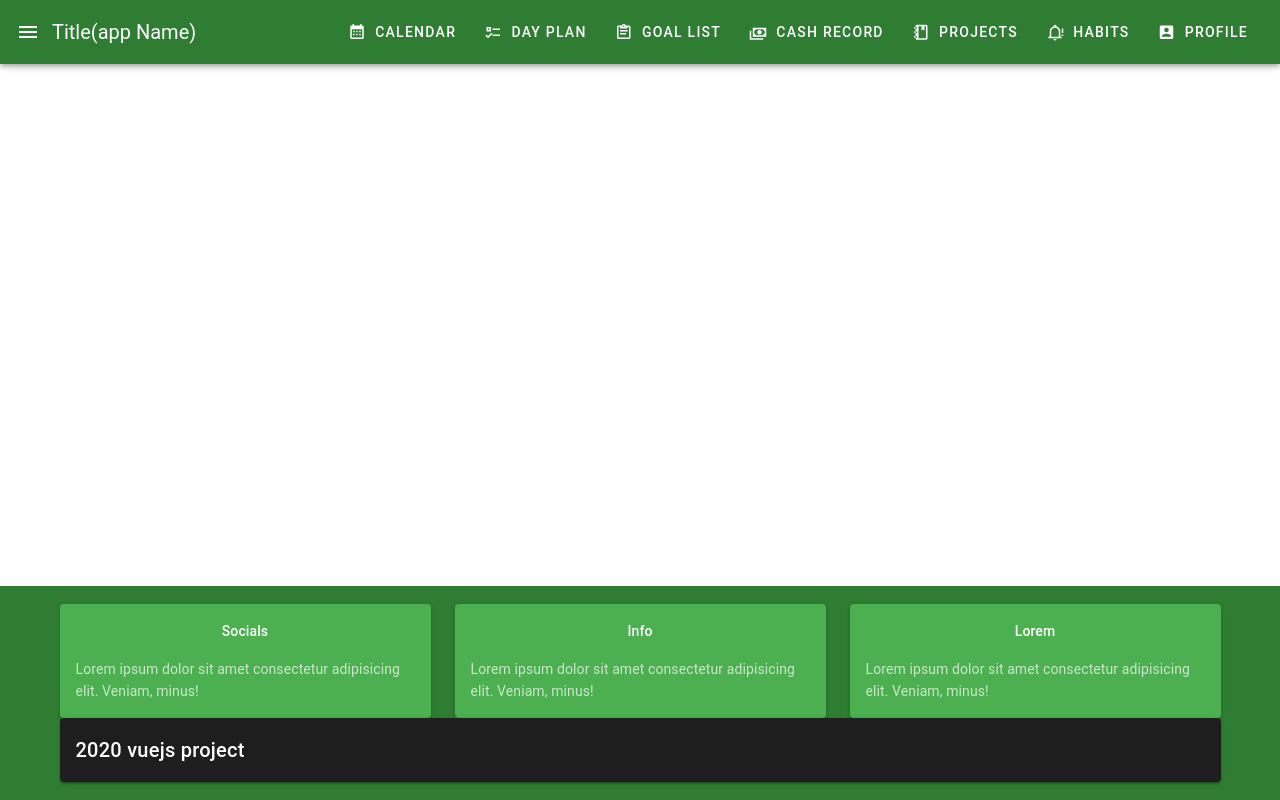
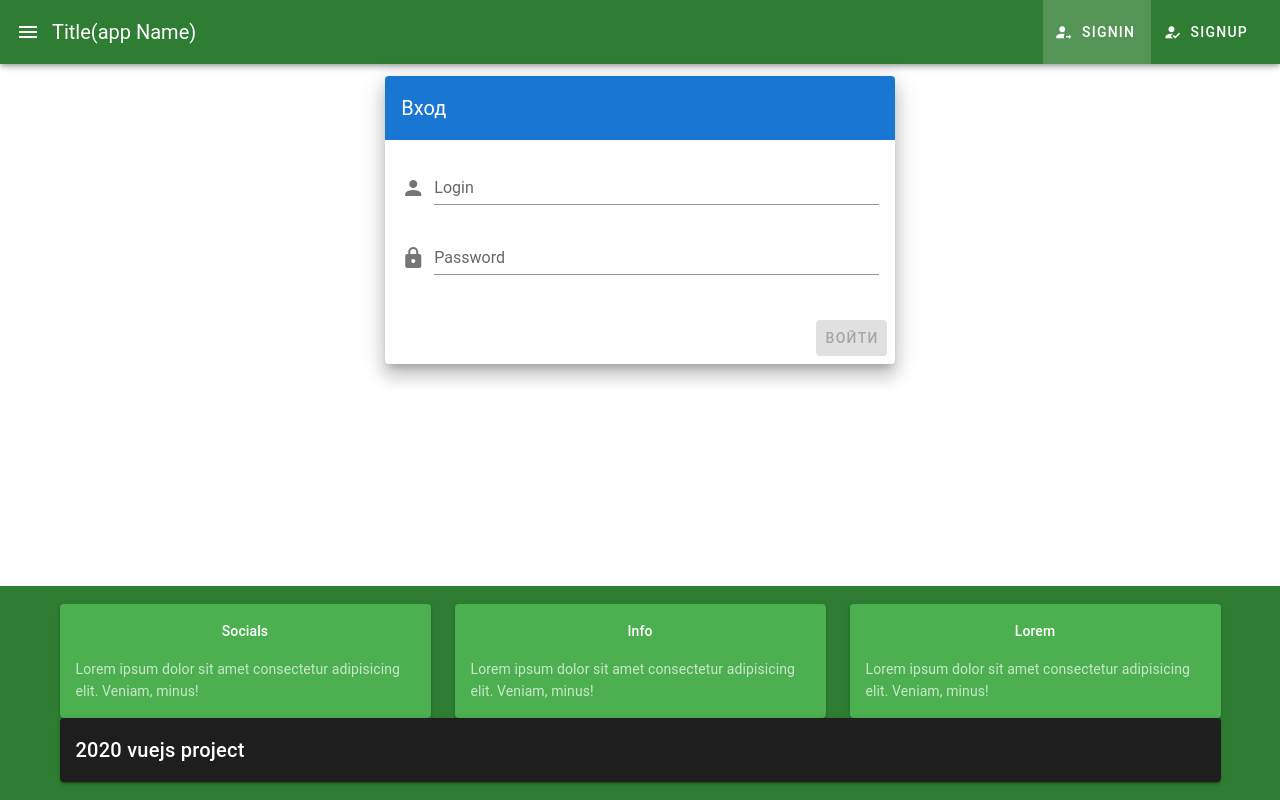
Before and after one commit to tsepo4kin/planningCalendar, a Vue app: page /signIn in a window 1280 px wide. Built offline with nearby package versions, Linux system fonts and the light colour scheme; no server answers; a small style sheet from the web is missing.

Commit message:
create state

```diff
--- a/src/components/AppHeader.vue
+++ b/src/components/AppHeader.vue
@@ -86,7 +86,7 @@ export default {
         }
       },
       isAuth() {
-        return true
+        return false
       }
     }
 };
--- a/src/router/index.js
+++ b/src/router/index.js
@@ -8,6 +8,8 @@ import Profile from "../views/Profile.vue";
 import CashRecord from "../views/CashRecord.vue";
 import Projects from "../views/Projects.vue";
 import Habits from "../views/Habits.vue";
+import SignIn from "../views/SignIn.vue";
+import SignUp from "../views/SignUp.vue";
 
 
 Vue.use(VueRouter);
@@ -53,6 +55,16 @@ const routes = [
     name: "Habits",
     component: Habits
   },
+  {
+    path: "/signIn",
+    name: "SignIn",
+    component: SignIn
+  },
+  {
+    path: "/signUp",
+    name: "SignUn",
+    component: SignUp
+  },
 ];
 
 const router = new VueRouter({
--- /dev/null
+++ b/src/store/general.js
@@ -0,0 +1,24 @@
+export default {
+  state: {
+    processing: false,
+    error: null
+  },
+  mutations: {
+    SetProcessing(state, payload) {
+      state.processing = payload
+    },
+    SetError(state, payload) {
+      state.error = payload
+    },
+    ClearError(state) {
+      state.error = null
+    }
+  },
+  actions: {
+
+  },
+  getters: {
+    getError: (state) => state.error,
+    getProcessing: (state) => state.processing
+  }
+}
--- a/src/store/index.js
+++ b/src/store/index.js
@@ -1,11 +1,13 @@
 import Vue from "vue";
 import Vuex from "vuex";
+import GeneralModule from "./general";
+import UserModule from "./user"
 
 Vue.use(Vuex);
 
 export default new Vuex.Store({
-  state: {},
-  mutations: {},
-  actions: {},
-  modules: {}
+  modules: {
+    GeneralModule,
+    UserModule
+  }
 });
--- /dev/null
+++ b/src/store/user.js
@@ -0,0 +1,60 @@
+import firebase from 'firebase'
+export default {
+  state: {
+    user: {
+      isAuth: false,
+      uid: null
+    }
+  },
+  mutations: {
+    SetUser(state, payload) {
+      state.user.isAuth = true,
+      state.user.uid = payload
+    },
+    UnsetUser(state) {
+      state.user.isAuth = false,
+      state.user.uid = null
+    }
+  },
+  actions: {
+    signUp({commit}, payload) {
+      commit('SetProcessing', true)
+      commit('ClearError')
+
+      firebase.auth().createUserWithEmailAndPassword(payload.email, payload.password)
+        .then(() => {
+          commit('SetProcessing', false)
+        })
+        .catch((e) => {
+          commit('SetProcessing', false)
+          commit('SetError', e.message)
+        })
+    },
+    signOut() {
+      firebase.auth().signOut()
+    },
+    signIn({commit}, payload) {
+      commit('SetProcessing', true)
+      commit('ClearError')
+
+      firebase.auth().signInWithEmailAndPassword(payload.email, payload.password)
+        .then(() => {
+          commit('SetProcessing', false)
+        })
+        .catch((e) => {
+          commit('SetProcessing', false)
+          commit('SetError', e.message)
+        })
+    },
+    stateChange({commit}, payload) {
+      if(payload) {
+        commit('SetUser', payload.uid)
+      }else {
+        commit('UnsetUser')
+      }
+    }
+  },
+  getters: {
+    isAuth: (state) => state.user.isAuth
+  }
+}
--- a/src/views/SignIn.vue
+++ b/src/views/SignIn.vue
@@ -1,9 +1,98 @@
 <template>
-  <div>SignIn</div>
+  <v-row
+    align="center"
+    justify="center"
+  >
+      <v-col
+      cols="12"
+      sm="8"
+      md="5"
+      >
+      <v-card class="elevation-12">
+          <v-toolbar
+          color="primary"
+          dark
+          flat
+          >
+          <v-toolbar-title>Вход</v-toolbar-title>
+          </v-toolbar>
+          <v-alert :value='error' type="warning">
+              {{error}}
+          </v-alert>
+          <v-card-text>
+          <v-form v-model="valid">
+              <v-text-field
+              v-model="email"
+              label="Login"
+              name="login"
+              prepend-icon="mdi-account"
+              type="email"
+              required
+              :rules="emailRules"
+              ></v-text-field>
+
+              <v-text-field
+              v-model='password'
+              id="password"
+              label="Password"
+              name="password"
+              prepend-icon="mdi-lock"
+              type="password"
+              required
+              :rules="passwordRules"
+              ></v-text-field>
+          </v-form>
+          </v-card-text>
+          <v-card-actions>
+          <v-spacer></v-spacer>
+          <v-btn color="primary" @click.prevent='signIn' :disabled='proccessing || !valid'>Войти</v-btn>
+          </v-card-actions>
+      </v-card>
+      </v-col>
+  </v-row>
 </template>
 
 <script>
 export default {
-
+    name: 'Signin',
+    data: () => ({
+        email: null,
+        password: null,
+        valid: false,
+        emailRules: [
+            (v) => !!v || 'Пожалуйста введите логин',
+            (v) => /^\w+([.-]?\w+)*@\w+([.-]?\w+)*(\.\w{2,3})+$/.test(v) || 'Неправильный логин'
+        ],
+        passwordRules: [
+            (v) => !!v || 'Пожалуйста введи пароль',
+            (v) => (v && v.length >= 6) || 'Пароль слишком короткий'
+        ]
+    }),
+    computed: {
+        error() {
+            // return this.$store.getters.getError
+            return false
+        },
+        proccessing() {
+            return true;
+            // return this.$store.getters.getProccessing
+        },
+        isAuth() {
+          return true
+            // return this.$store.getters.isAuth
+        }
+    },
+    watch: {
+        isAuth(val) {
+            if(val === true) {
+                // this.$router.push('/')
+            }
+        }
+    },
+    methods: {
+        signIn() {
+            // this.$store.dispatch('signIn',{email: this.email, password: this.password})
+        }
+    }
 }
 </script>
--- a/src/views/SignUp.vue
+++ b/src/views/SignUp.vue
@@ -1,9 +1,98 @@
 <template>
-  <div>SignUp</div>
+  <v-row
+      align="center"
+      justify="center"
+  >
+      <v-col
+      cols="12"
+      sm="8"
+      md="5"
+      >
+      <v-card class="elevation-12">
+          <v-toolbar
+          color="primary"
+          dark
+          flat
+          >
+          <v-toolbar-title>Регистрация</v-toolbar-title>
+          </v-toolbar>
+          <v-alert :value='error' type="warning">
+              {{error}}
+          </v-alert>
+          <v-card-text>
+          <v-form v-model="valid">
+              <v-text-field
+              v-model="email"
+              label="Login"
+              name="login"
+              prepend-icon="mdi-account"
+              type="email"
+              required
+              :rules='emailRules'
+              ></v-text-field>
+
+              <v-text-field
+              v-model='password'
+              id="password"
+              label="Password"
+              name="password"
+              prepend-icon="mdi-lock"
+              type="password"
+              required
+              :rules="passwordRules"
+              ></v-text-field>
+          </v-form>
+          </v-card-text>
+          <v-card-actions>
+          <v-spacer></v-spacer>
+          <v-btn color="primary" @click.prevent='signUp' :disabled='proccessing || !valid'>Зарегистрироваться</v-btn>
+          </v-card-actions>
+      </v-card>
+      </v-col>
+  </v-row>
 </template>
 
 <script>
 export default {
-  //
-};
+    name: 'Signup',
+    data: () => ({
+        email: null,
+        password: null,
+        valid: false,
+        emailRules: [
+            (v) => !!v || 'Пожалуйста введите логин',
+            (v) => /^\w+([.-]?\w+)*@\w+([.-]?\w+)*(\.\w{2,3})+$/.test(v) || 'Неправильный логин'
+        ],
+        passwordRules: [
+            (v) => !!v || 'Пожалуйста введи пароль',
+            (v) => (v && v.length >= 6) || 'Пароль слишком короткий'
+        ]
+    }),
+    computed: {
+        error() {
+            // return this.$store.getters.getError
+            return false
+        },
+        proccessing() {
+          return true
+            // return this.$store.getters.getProccessing
+        },
+        isAuth() {
+          return true
+            // return this.$store.getters.isAuth
+        }
+    },
+    watch: {
+        isAuth(val) {
+            if(val === true) {
+                this.$router.push('/')
+            }
+        }
+    },
+    methods: {
+        signUp() {
+            // this.$store.dispatch('signUp',{email: this.email, password: this.password})
+        }
+    }
+}
 </script>
```
